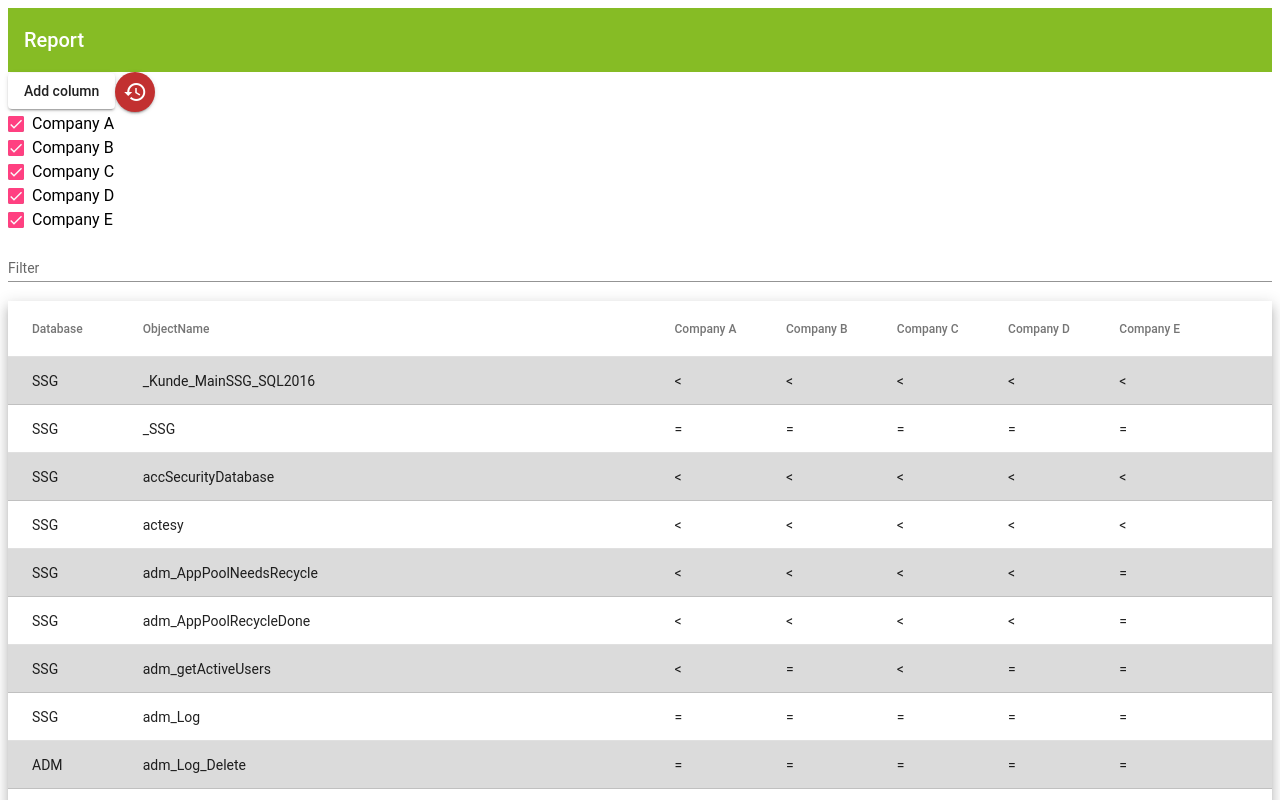
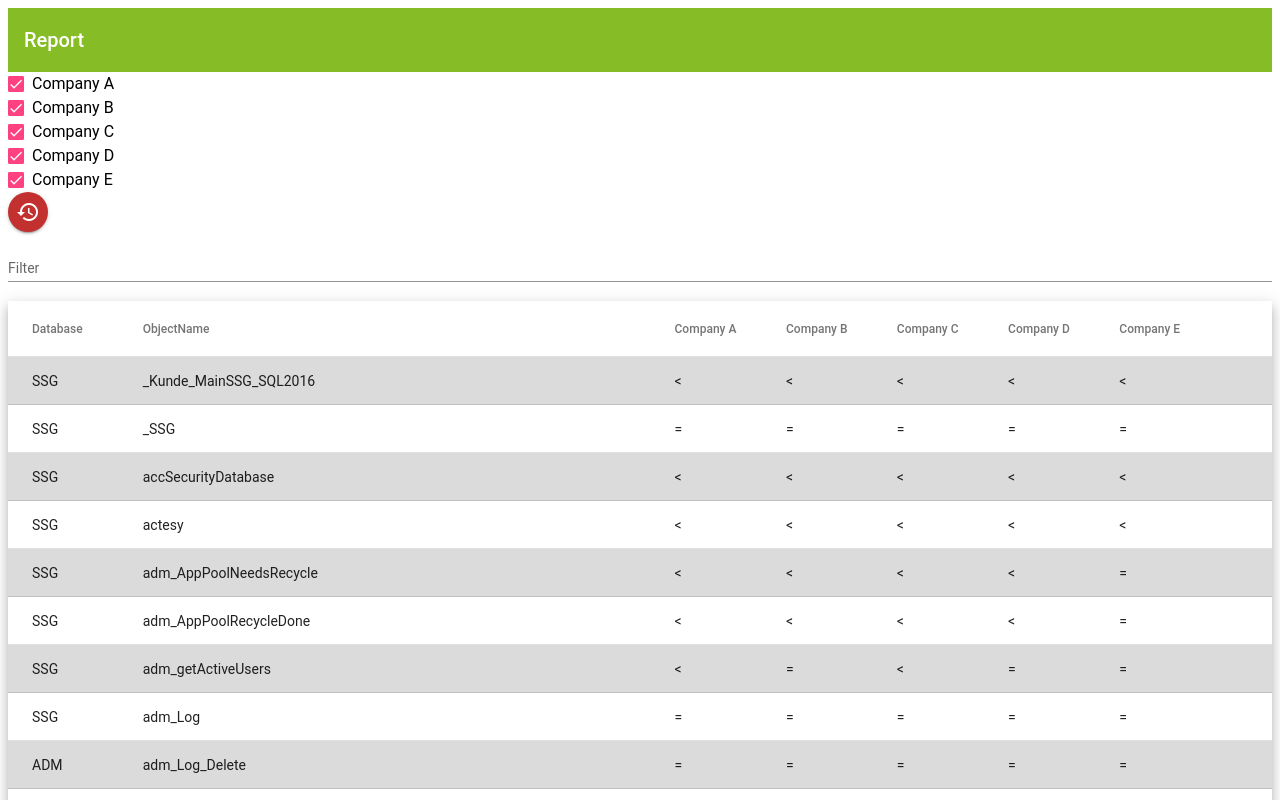
Before and after one commit to tobydao/DataReport, an Angular app: page / in a window 1280 px wide. Shown: the top 800 px of the page. Built offline with nearby package versions, Linux system fonts and the light colour scheme.

Commit message:
activate / disable columns

```diff
--- a/src/app/table/picker/picker.component.css
+++ b/src/app/table/picker/picker.component.css
@@ -1,4 +1,4 @@
-.radio-group {
+.checkbox {
   display: flex;
   flex-direction: column;
   margin: 15px 0;
--- a/src/app/table/picker/picker.component.ts
+++ b/src/app/table/picker/picker.component.ts
@@ -12,10 +12,6 @@ export class PickerComponent{
   @Output() companyEvent = new EventEmitter<string>();
 
   onChange(comp){
-    let index = this.companiesToDisplay.indexOf(comp);
-    if(index > 0 ){
-      this.companiesToDisplay.splice(index, 1);
       this.companyEvent.emit(comp);
-    }
    }
 }
--- a/src/app/table/table.component.html
+++ b/src/app/table/table.component.html
@@ -1,7 +1,5 @@
-<button mat-raised-button (click)="addColumn()"> Add column </button>
-<!-- button mat-raised-button (click)="removeColumn()"> Remove column </button!-->
+<app-picker [companies] = "displayedColumns.slice(2)" [companiesToDisplay] = "columnsToDisplay.slice(2)" (companyEvent)="changeColumn($event)"></app-picker>
 <button mat-raised-button mat-icon-button style="background: #c23030; color: white" (click)="resetTable()"> <mat-icon>restore</mat-icon> </button>
-<app-picker [companies] = "displayedColumns.slice(2)" [companiesToDisplay] = "columnsToDisplay.slice(2)" (companyEvent)="removeColumn($event)"></app-picker>
 
 <mat-form-field appearance="standard">
   <mat-label>Filter</mat-label>
--- a/src/app/table/table.component.ts
+++ b/src/app/table/table.component.ts
@@ -1,7 +1,6 @@
-import { Component, OnInit, ViewChild } from '@angular/core';
+import { Component } from '@angular/core';
 import { MatTableDataSource } from '@angular/material/table';
 import { JSONService } from '../shared/json.service';
-import { PickerComponent } from './picker/picker.component';
 
 @Component({
   selector: 'app-table',
@@ -25,17 +24,13 @@ export class TableComponent {
   }
 
   //column operations
-  addColumn() {
-    const randomColumn = Math.floor(Math.random() * this.displayedColumns.length);
-    this.columnsToDisplay.push(this.displayedColumns[randomColumn]);
-  }
-
-  removeColumn(element) {
+  changeColumn(element) {
     let index = this.columnsToDisplay.indexOf(element)
     if (index > 0) {
       this.columnsToDisplay.splice(index, 1);;
+    } else if(index < 0) {
+      this.columnsToDisplay.push(element);
     }
-    console.log(element)
   }
 
   resetTable() {
--- a/src/mat.module.ts
+++ b/src/mat.module.ts
@@ -6,6 +6,7 @@ import { MatToolbarModule } from '@angular/material/toolbar';
 import { MatButtonModule } from '@angular/material/button';
 import { MatCheckboxModule } from '@angular/material/checkbox';
 import { MatIconModule } from '@angular/material/icon';
+import { MatSelectModule } from '@angular/material/select';
 
 @NgModule({
   exports: [
@@ -15,7 +16,8 @@ import { MatIconModule } from '@angular/material/icon';
     MatInputModule,
     MatButtonModule,
     MatCheckboxModule,
-    MatIconModule
+    MatIconModule,
+    MatSelectModule
   ]
 })
 export class MatModule {}
```
Also changed, not shown: src/app/shared/json.service.ts (+2 -6 lines).
